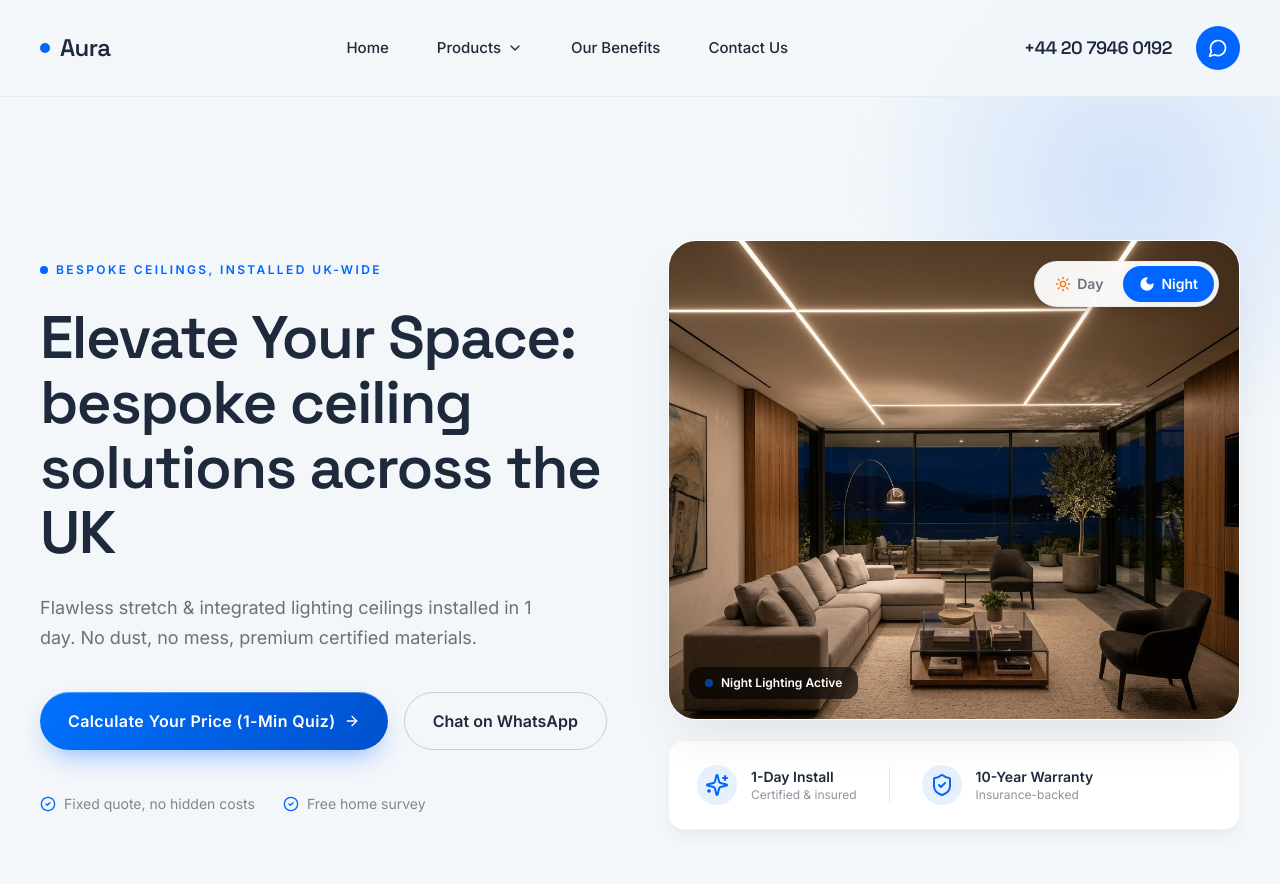
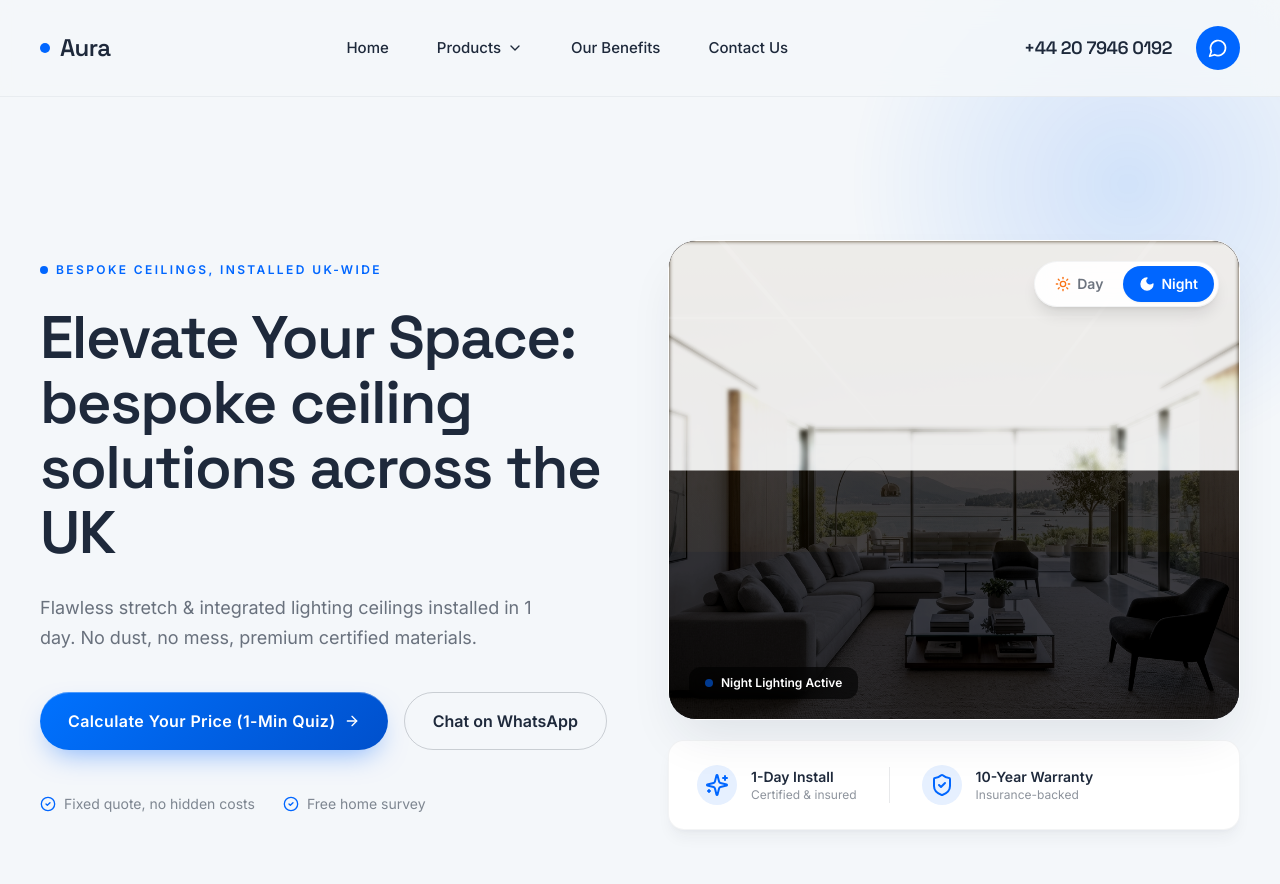
Before and after one commit to Timoshiks/PotolkiPortfolio, a Next.js app: page / in a window 1280 px wide. Both pictures are taken after a click on the button "Night". Shown: the top 884 px of the page. Built offline with nearby package versions, Linux system fonts and the light colour scheme.

Commit message:
feat: use single hero image with CSS filters and blending for identical structure night mode

```diff
--- a/app/page.js
+++ b/app/page.js
@@ -272,25 +272,49 @@ export default function Home() {
             </div>
 
             <div>
-              <div className="relative rounded-[1.75rem] overflow-hidden shadow-2xl shadow-ink/10 border border-white h-[380px] md:h-[480px] select-none">
-                {/* Day Image */}
+              <div className="relative rounded-[1.75rem] overflow-hidden shadow-2xl shadow-ink/10 border border-white h-[380px] md:h-[480px] select-none bg-ink">
+                {/* Main Base Image */}
                 <img
                   src="/images/hero.jpg"
-                  alt="Bright modern living room with an integrated lighting ceiling (Day)"
-                  className={`absolute inset-0 w-full h-full object-cover transition-opacity duration-700 ${
-                    isNightMode ? "opacity-0" : "opacity-100"
-                  }`}
+                  alt="Bright modern living room with an integrated lighting ceiling"
+                  className="absolute inset-0 w-full h-full object-cover transition-all duration-700 ease-in-out"
+                  style={{
+                    filter: isNightMode
+                      ? "brightness(0.35) contrast(1.1) saturate(0.6)"
+                      : "none"
+                  }}
                   draggable="false"
                 />
 
-                {/* Night Image */}
-                <img
-                  src="/images/hero_night.jpg"
-                  alt="Bright modern living room with an integrated lighting ceiling (Night)"
-                  className={`absolute inset-0 w-full h-full object-cover transition-opacity duration-700 ${
+                {/* Dark Blue Moonlight Overlay (Mix-blend multiplier) */}
+                <div
+                  className={`absolute inset-0 bg-indigo-950/35 mix-blend-multiply pointer-events-none transition-opacity duration-700 ease-in-out ${
                     isNightMode ? "opacity-100" : "opacity-0"
                   }`}
+                />
+
+                {/* Glowing Ceiling LED Lines Layer */}
+                <img
+                  src="/images/hero.jpg"
+                  alt="Glowing ceiling track lights"
+                  className={`absolute inset-0 w-full h-full object-cover mix-blend-screen pointer-events-none transition-opacity duration-700 ease-in-out ${
+                    isNightMode ? "opacity-90" : "opacity-0"
+                  }`}
+                  style={{
+                    clipPath: "polygon(0 0, 100% 0, 100% 48%, 0 48%)",
+                    filter: "brightness(2.2) contrast(1.8) saturate(0.3) blur(2px)"
+                  }}
                   draggable="false"
+                />
+
+                {/* Warm Light Ambient Glow radiating from the ceiling lights */}
+                <div
+                  className={`absolute inset-0 bg-gradient-to-b from-amber-500/20 via-amber-500/5 to-transparent mix-blend-screen pointer-events-none transition-opacity duration-700 ease-in-out ${
+                    isNightMode ? "opacity-100" : "opacity-0"
+                  }`}
+                  style={{
+                    clipPath: "polygon(0 0, 100% 0, 100% 65%, 0 65%)"
+                  }}
                 />
 
                 {/* English Dual Toggle Control (Top-Right overlay) */}
```
